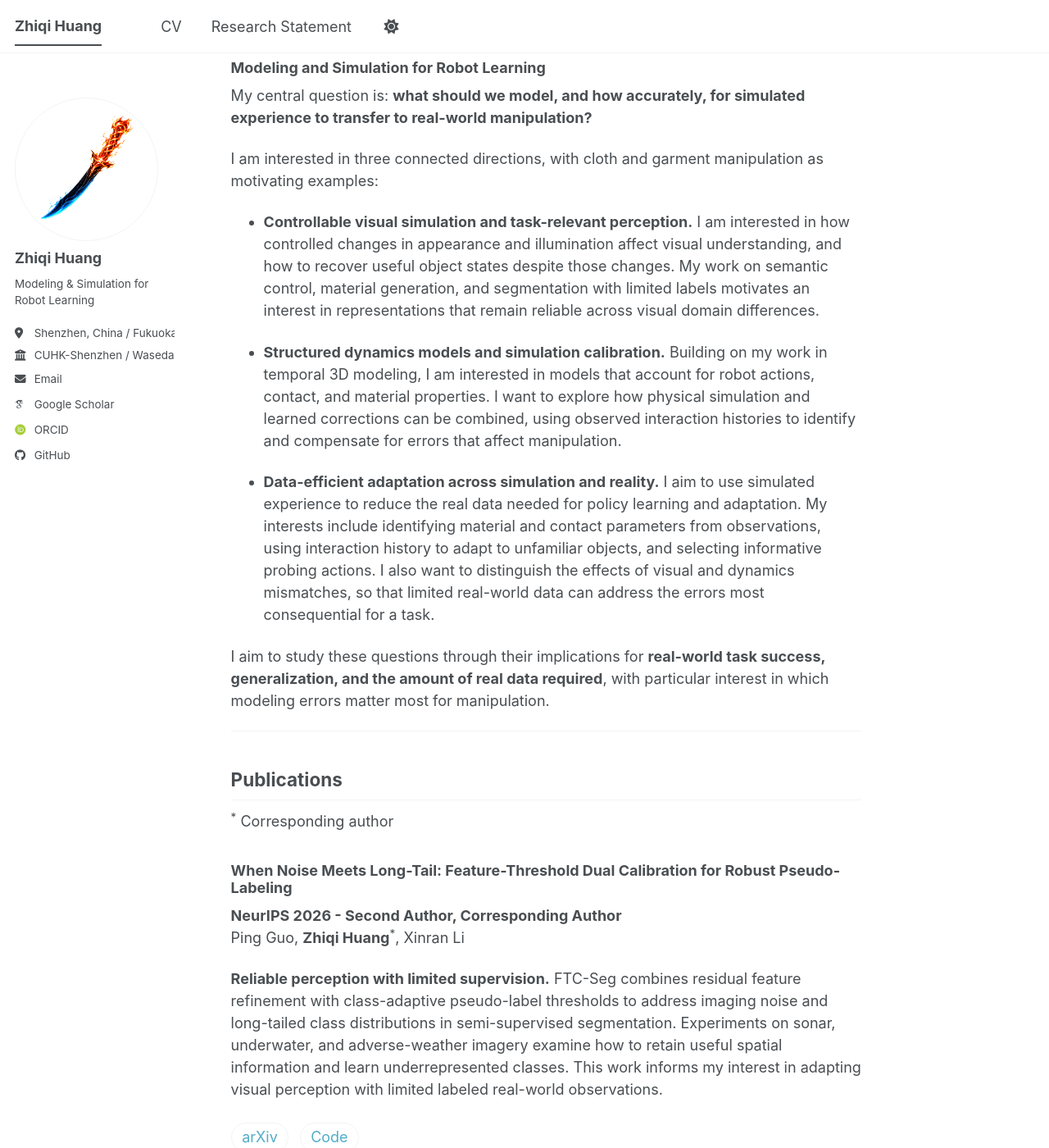
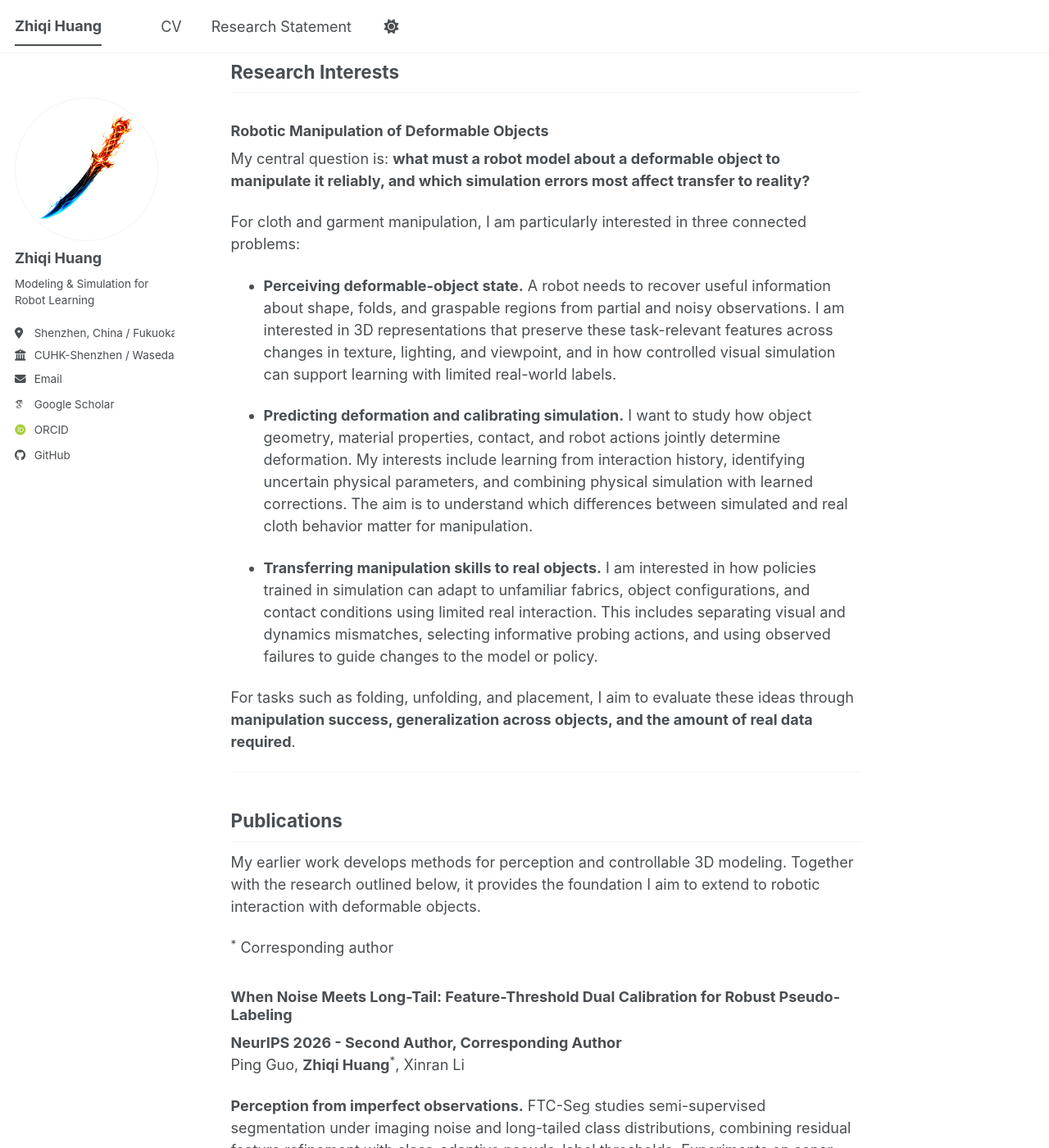
Before and after one commit to huang-zhiqi/huang-zhiqi.github.io, a Jekyll site: the page built from _pages/about.md, in a window 1280 px wide and 1400 px high, scrolled down 795 px. Shown: the whole window at 82% size. Built offline with Jekyll 4.4.1, drawn with Linux system fonts in a browser that asks for light colours; some web fonts are replaced; a script bundle is joined from its source files by our own code; library files that are not in the unit come from our copies; some of the changed text lies outside the part shown.

Commit message:
个人主页，更加围绕将来的研究方向

```diff
--- a/_pages/about.md
+++ b/_pages/about.md
@@ -1,16 +1,18 @@
 ---
 permalink: /
 title: "Zhiqi Huang"
-excerpt: "Modeling and simulation, with research interests in deformable object manipulation and sim-to-real transfer"
+excerpt: "Research interests in robotic manipulation of deformable objects, with an emphasis on modeling, simulation, and sim-to-real transfer"
 author_profile: true
 redirect_from:
   - /about/
   - /about.html
 ---
 
-I am a **Research Assistant at The Chinese University of Hong Kong, Shenzhen (CUHK-Shenzhen)** and an **M.Phil. student in Information Architecture at Waseda University**. My research spans **3D modeling, visual learning, and simulation**, and my current interests center on **deformable object manipulation and sim-to-real transfer**. I aim to understand how models of appearance, geometry, and physical interaction can help robots learn in simulation and adapt with limited real-world data.
+My current research interests focus on **robotic manipulation of deformable objects**, particularly cloth and garments. I want to understand how robots can infer an object's state, predict how it will deform under an action, and adapt when real materials behave differently from those in simulation. I approach these questions through **modeling and simulation for robot learning**, with an emphasis on **sim-to-real transfer**.
 
-My background combines **real-time graphics and physically based rendering (PBR)** at **4399 Games** with research on controllable 3D generation, material appearance, geometric change, and robust perception. These projects address complementary questions about **controllability, structural consistency, and learning from limited supervision**. These experiences motivate my interest in connecting visual and geometric models with the physical behavior needed for reliable robot manipulation.
+I am a **Research Assistant at The Chinese University of Hong Kong, Shenzhen (CUHK-Shenzhen)** and an **M.Phil. student in Information Architecture at Waseda University**.
+
+My path toward robotics builds on experience in both **virtual environments and visual learning**. At **4399 Games**, I developed real-time rendering and material pipelines, gaining experience with the visual components that determine what a simulated camera observes. My subsequent research has explored controllable 3D representations, prediction of geometric change, and perception with limited supervision. I aim to bring these foundations together to study how robots can perceive and manipulate flexible objects using experience from simulation.
 
 ## News
 
@@ -23,23 +25,25 @@ My background combines **real-time graphics and physically based rendering (PBR)
 
 ## Research Interests
 
-### Modeling and Simulation for Robot Learning
+### Robotic Manipulation of Deformable Objects
 
-My central question is: **what should we model, and how accurately, for simulated experience to transfer to real-world manipulation?**
+My central question is: **what must a robot model about a deformable object to manipulate it reliably, and which simulation errors most affect transfer to reality?**
 
-I am interested in three connected directions, with cloth and garment manipulation as motivating examples:
+For cloth and garment manipulation, I am particularly interested in three connected problems:
 
-* **Controllable visual simulation and task-relevant perception.** I am interested in how controlled changes in appearance and illumination affect visual understanding, and how to recover useful object states despite those changes. My work on semantic control, material generation, and segmentation with limited labels motivates an interest in representations that remain reliable across visual domain differences.
+* **Perceiving deformable-object state.** A robot needs to recover useful information about shape, folds, and graspable regions from partial and noisy observations. I am interested in 3D representations that preserve these task-relevant features across changes in texture, lighting, and viewpoint, and in how controlled visual simulation can support learning with limited real-world labels.
 
-* **Structured dynamics models and simulation calibration.** Building on my work in temporal 3D modeling, I am interested in models that account for robot actions, contact, and material properties. I want to explore how physical simulation and learned corrections can be combined, using observed interaction histories to identify and compensate for errors that affect manipulation.
+* **Predicting deformation and calibrating simulation.** I want to study how object geometry, material properties, contact, and robot actions jointly determine deformation. My interests include learning from interaction history, identifying uncertain physical parameters, and combining physical simulation with learned corrections. The aim is to understand which differences between simulated and real cloth behavior matter for manipulation.
 
-* **Data-efficient adaptation across simulation and reality.** I aim to use simulated experience to reduce the real data needed for policy learning and adaptation. My interests include identifying material and contact parameters from observations, using interaction history to adapt to unfamiliar objects, and selecting informative probing actions. I also want to distinguish the effects of visual and dynamics mismatches, so that limited real-world data can address the errors most consequential for a task.
+* **Transferring manipulation skills to real objects.** I am interested in how policies trained in simulation can adapt to unfamiliar fabrics, object configurations, and contact conditions using limited real interaction. This includes separating visual and dynamics mismatches, selecting informative probing actions, and using observed failures to guide changes to the model or policy.
 
-I aim to study these questions through their implications for **real-world task success, generalization, and the amount of real data required**, with particular interest in which modeling errors matter most for manipulation.
+For tasks such as folding, unfolding, and placement, I aim to evaluate these ideas through **manipulation success, generalization across objects, and the amount of real data required**.
 
 ---
 
 ## Publications
+
+My earlier work develops methods for perception and controllable 3D modeling. Together with the research outlined below, it provides the foundation I aim to extend to robotic interaction with deformable objects.
 
 <sup>*</sup> Corresponding author
 
@@ -48,7 +52,7 @@ I aim to study these questions through their implications for **real-world task
 **NeurIPS 2026 - Second Author, Corresponding Author**<br>
 Ping Guo, **Zhiqi Huang**<sup>*</sup>, Xinran Li
 
-**Reliable perception with limited supervision.** FTC-Seg combines residual feature refinement with class-adaptive pseudo-label thresholds to address imaging noise and long-tailed class distributions in semi-supervised segmentation. Experiments on sonar, underwater, and adverse-weather imagery examine how to retain useful spatial information and learn underrepresented classes. This work informs my interest in adapting visual perception with limited labeled real-world observations.
+**Perception from imperfect observations.** FTC-Seg studies semi-supervised segmentation under imaging noise and long-tailed class distributions, combining residual feature refinement with class-adaptive pseudo-label thresholds. Experiments on sonar, underwater, and adverse-weather imagery examine how to retain useful spatial information and learn underrepresented classes. This provides experience in learning reliable visual structure when labeled observations are scarce, a challenge I am interested in addressing for deformable-object perception.
 
 <a class="pub-link" href="https://arxiv.org/abs/2609.33668">arXiv</a>
 <a class="pub-link" href="https://github.com/pingggg516/FTC-Seg">Code</a>
@@ -58,7 +62,7 @@ Ping Guo, **Zhiqi Huang**<sup>*</sup>, Xinran Li
 **IEEE ICASSP 2026 - First Author, Corresponding Author**<br>
 **Zhiqi Huang**<sup>*</sup>, Dulongkai Cui, Jinglu Hu
 
-**Task-aware, controllable 3D modeling.** SIE3D generates expressive 3D head avatars from a single image and descriptive text. Semantic conditioning and an expression-aware loss guide the requested attributes while balancing expression control with identity preservation. This work motivates my interest in using task-relevant semantic constraints to guide 3D modeling, including how accurately a model represents the states and features needed for interaction.
+**Controllable 3D representations.** SIE3D generates expressive 3D head avatars from a single image and descriptive text. Semantic conditioning and an expression-aware loss guide the requested attributes while balancing expression control with identity preservation. It develops my experience in using semantic constraints to guide 3D modeling, motivating a question for manipulation: how can a representation preserve the object features needed to interpret its state and choose an action?
 
 <a class="pub-link" href="https://huang-zhiqi.github.io/SIE3D/">Project Page</a>
 <a class="pub-link" href="https://doi.org/10.1109/ICASSP55912.2026.11462135">IEEE Xplore</a>
@@ -71,13 +75,13 @@ Ping Guo, **Zhiqi Huang**<sup>*</sup>, Xinran Li
 
 **First Author - Manuscript Under Review**
 
-Research on text-guided generation of relightable 3D materials, focusing on how detailed descriptions guide surface appearance. This work informs my interest in controllable visual models and the effects of appearance variation in simulation.
+Research on text-guided generation of relightable 3D materials. This provides a basis for my interest in varying simulated appearance while keeping object geometry fixed, and studying how such variation affects visual perception for manipulation.
 
 ### Temporal Modeling of 3D Medical Images
 
 **First Author - Manuscript Under Review**
 
-Research on forecasting structural and appearance changes from longitudinal 3D medical images. This work explores how observed history can guide predictions of future change, providing methodological background for my interest in deformable-object state prediction.
+Research on forecasting structural and appearance changes from longitudinal 3D medical images. This develops experience in using observation history to model geometric change, which I aim to extend toward predicting deformation under robot actions.
 
 ---
 
@@ -87,7 +91,7 @@ Research on forecasting structural and appearance changes from longitudinal 3D m
 
 **Research Assistant** - *Jul. 2026 - Present*
 
-Research interests: modeling and simulation for deformable object manipulation and sim-to-real transfer.
+Research interests focus on **robotic manipulation of deformable objects**, particularly how modeling and simulation can support state estimation, prediction of deformation, and transfer to real-world interaction.
 
 ### Waseda University
 
@@ -97,9 +101,11 @@ Research interests: modeling and simulation for deformable object manipulation a
 
 **Graphics Engineer / Senior Graphics Engineer** - *2021 - 2024*
 
-* Built and optimized the cross-platform rendering pipeline for *Era of Conquest*, including shaders, PBR materials, and mobile performance.
-* Promoted to Senior Graphics Engineer in 2023; led a rendering team of 3-5 engineers and owned the rendering roadmap for mobile and PC.
-* Developed reusable asset, material, and rendering pipelines across mobile, PC, and web platforms, building the graphics and systems foundation for my research interests in modeling and simulation.
+My work on game-engine rendering gave me experience with the **assets, materials, and image-generation systems underlying visual simulation**. I aim to apply this engineering background to constructing controllable visual environments for learning and evaluating perception in cloth manipulation.
+
+* **Scene appearance and rendering:** Built the cross-platform rendering pipeline for *Era of Conquest*, including shaders and physically based materials that determine how 3D scenes appear in rendered images.
+* **Reusable and efficient systems:** Developed asset, material, and rendering pipelines across mobile, PC, and web platforms, with an emphasis on real-time execution and mobile performance.
+* **Technical leadership:** Promoted to Senior Graphics Engineer in 2023; led a rendering team of 3-5 engineers and owned the rendering roadmap for mobile and PC.
 
 ---
 
```
